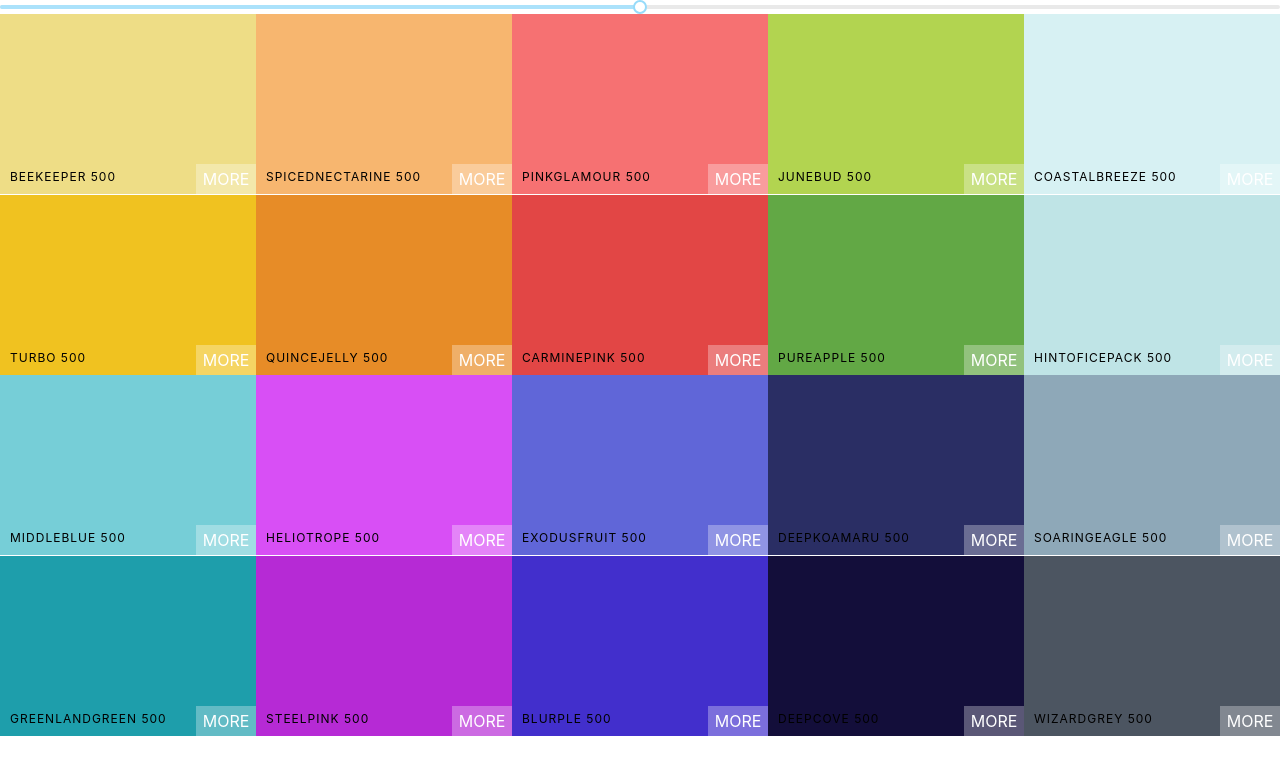
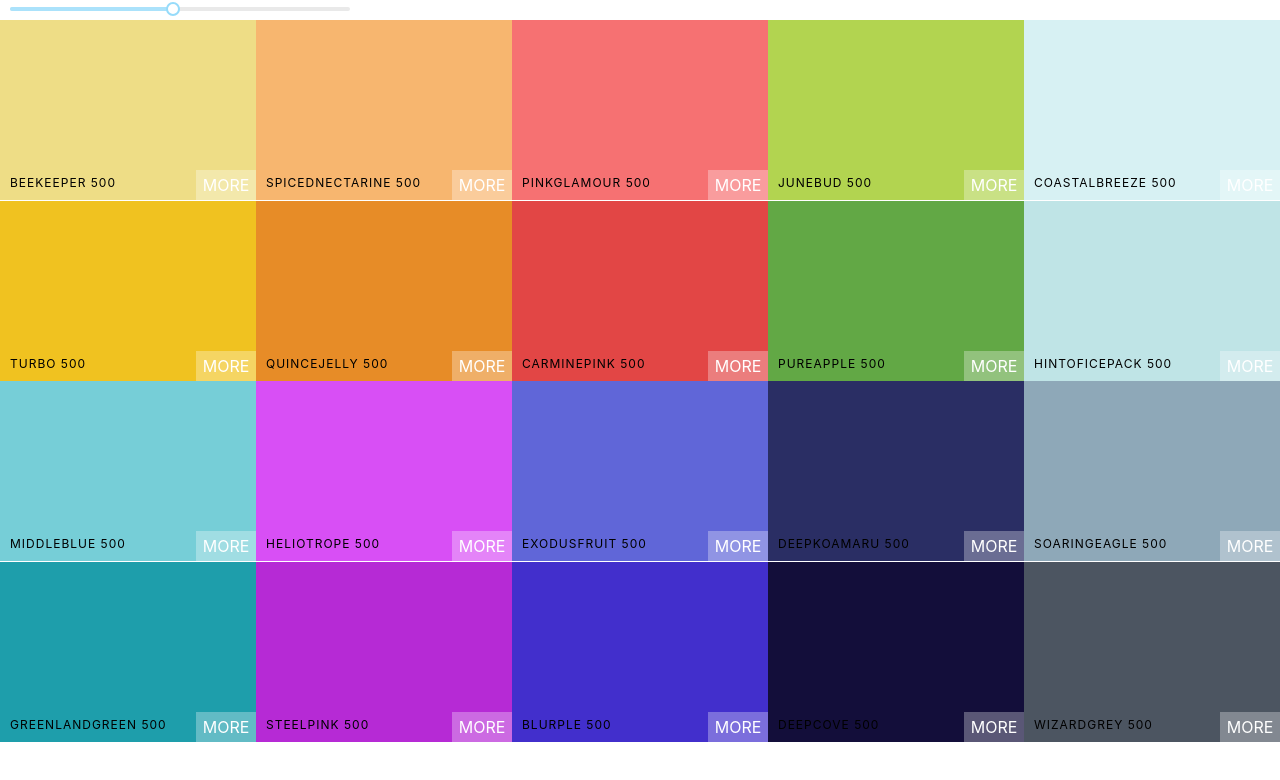
Before and after one commit to CarloSantovito/react-color-project, a React (Create React App) app: page / in a window 1280 px wide. Shown: the top 780 px of the page. Built offline with nearby package versions, Linux system fonts and the light colour scheme.

Commit message:
Add color slider style

```diff
--- a/src/Palette.css
+++ b/src/Palette.css
@@ -5,3 +5,29 @@
 .Palette-colors {
     height: 90%;
 }
+
+.slider {
+    width: 340px;
+    margin: 0 10px;
+    display: inline-block;
+}
+
+.rc-slider-track {
+    background-color: transparent;
+}
+.rc-slider-rail {
+    height: 8px;
+}
+.rc-slider-handle,
+.rc-slider-handle:active,
+.rc-slider-handle:focus,
+.rc-slider-handle:hover {
+    background-color: green;
+    outline: none;
+    border: 2px solid green;
+    box-shadow: none;
+    width: 13px;
+    height: 13px;
+    margin-left: -7px;
+    margin-top: -3px;
+}
--- a/src/Palette.js
+++ b/src/Palette.js
@@ -18,16 +18,22 @@
     }
 
     render() {
-        const colorBoxes = this.props.palette.colors[this.state.level].map(color => (
-            <ColorBox background={color.hex} name={color.name}/>
+        const { colors } = this.props.palette;
+        const { level } = this.state;
+        const colorBoxes = colors[level].map(color => (
+            <ColorBox background={color.hex} name={color.name} />
         ));
         return (
             <div className="Palette">
-                <Slider defaultValue={this.state.level}
+                <div className='slider'>
+                    <Slider
+                        defaultValue={level}
                         min={100}
                         max={900}
                         step={100}
-                        onChange={this.changeLevel}/>
+                        onAfterChange={this.changeLevel}
+                    />
+                </div>
                 <div className="Palette-colors">
                     {colorBoxes}
                 </div>
```
